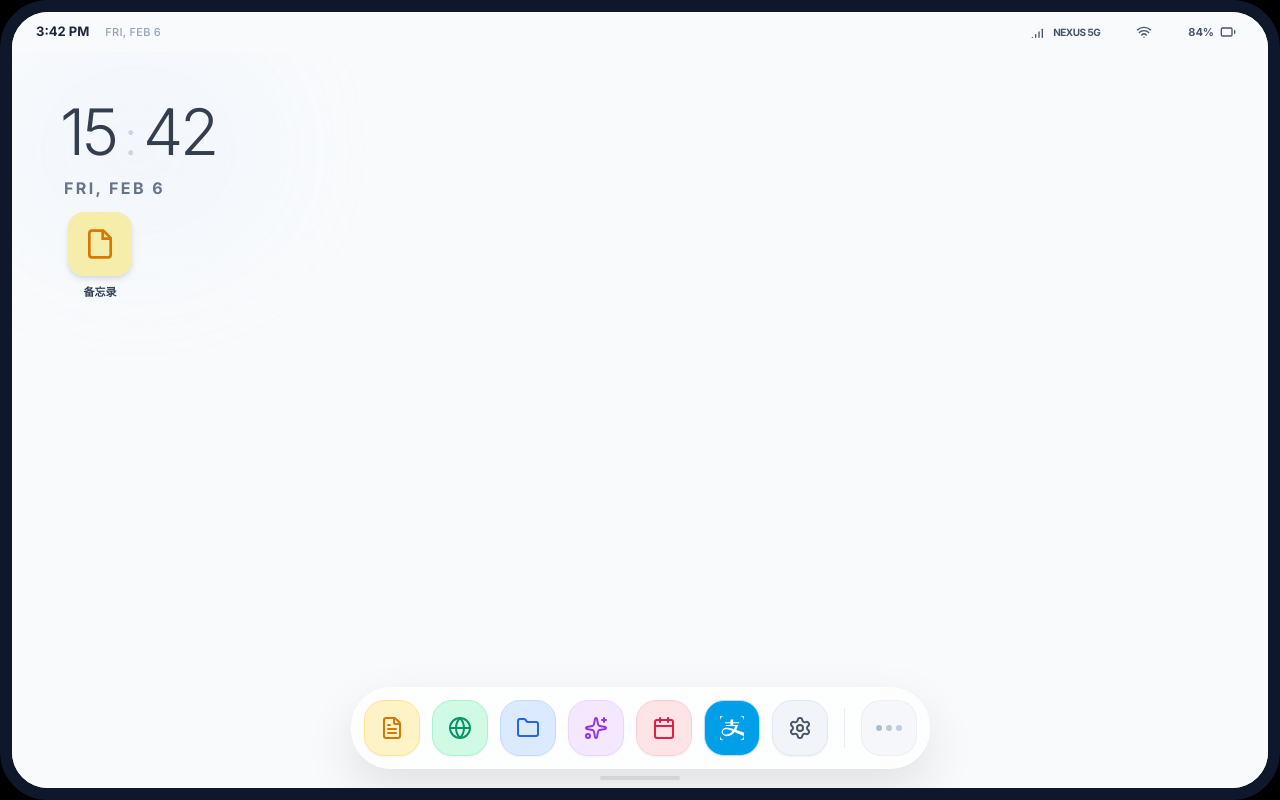
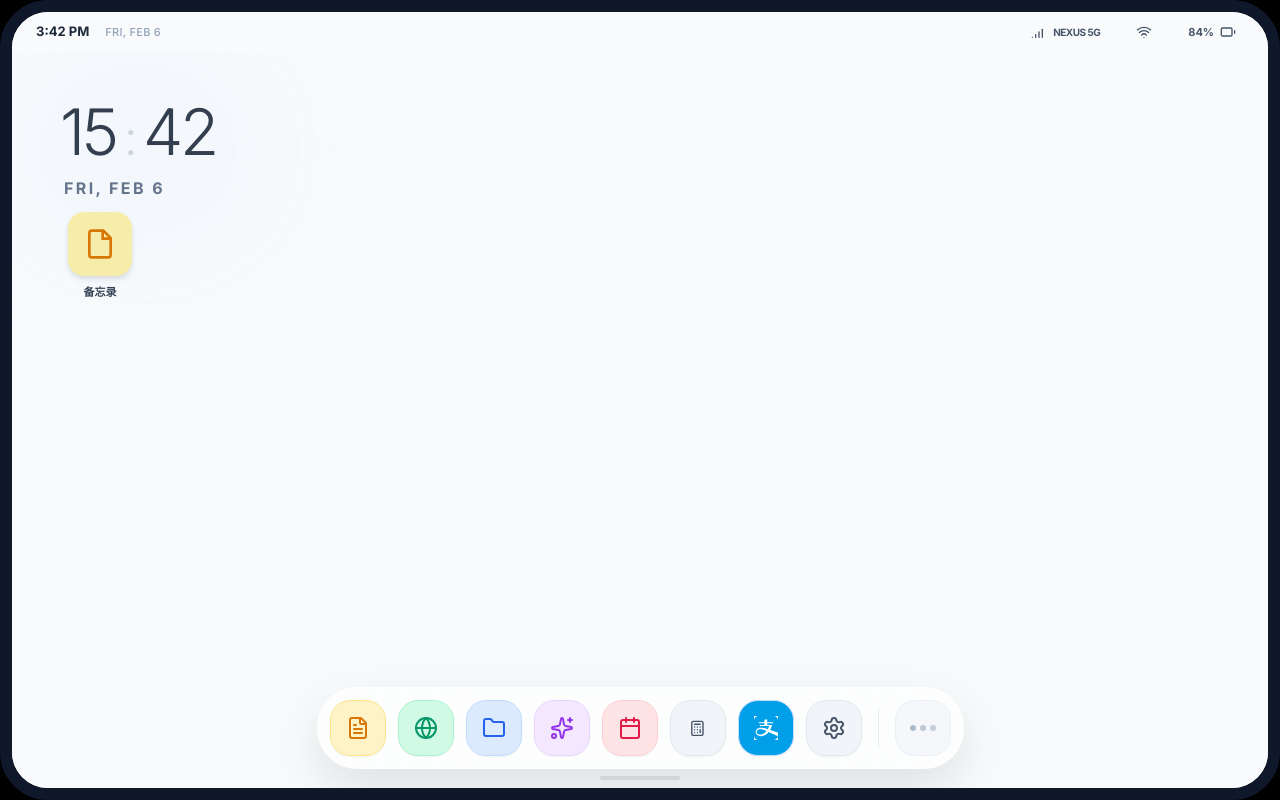
Before and after one commit to tianchengxi-spec/Multi-tasking, a React (Vite) app: page / in a window 1280 px wide. Built offline with nearby package versions, Linux system fonts and the light colour scheme.

Commit message:
feat: Update Calculator icon and add to dock
Replaces the hardcoded image source for the Calculator icon with a Lucide React component.
Adds the Calculator app to the dock's default list of applications.

```diff
--- a/components/Dock.tsx
+++ b/components/Dock.tsx
@@ -31,6 +31,7 @@ const Dock: React.FC<DockProps> = ({
     AppType.FILES,
     AppType.AI_ASSISTANT,
     AppType.CALENDAR,
+    AppType.CALCULATOR,
     AppType.ALIPAY,
     AppType.SETTINGS
   ];
--- a/constants.tsx
+++ b/constants.tsx
@@ -7,6 +7,7 @@ import {
   Sparkles,
   Calendar,
   Settings,
+  Calculator,
   Wifi,
   Battery,
   SignalHigh
@@ -46,12 +47,8 @@ const XiaohongshuIcon = ({ size = 24 }: { size?: number }) => (
 );
 
 const CalculatorIcon = ({ size = 24 }: { size?: number }) => (
-  <div className="flex items-center justify-center overflow-hidden bg-[#F39C12]" style={{ width: size, height: size }}>
-    <img
-      src="https://is1-ssl.mzstatic.com/image/thumb/Purple122/v4/6d/2f/50/6d2f504e-670d-f53e-329b-839f379207e2/AppIcon-0-0-1x_U007emarketing-0-0-0-7-0-0-sRGB-0-0-0-GLES2_U002c0-512MB-85-220-0-0.png/512x512bb.jpg"
-      className="w-full h-full object-cover"
-      alt="Calculator"
-    />
+  <div className="flex items-center justify-center bg-slate-100 rounded-xl" style={{ width: size, height: size }}>
+    <Calculator size={size * 0.7} className="text-slate-600" />
   </div>
 );
 
@@ -63,7 +60,7 @@ export const APP_CONFIG = {
   [AppType.CALENDAR]: { icon: <Calendar size={24} />, color: 'bg-rose-100 text-rose-600', border: 'border-rose-200' },
   [AppType.SETTINGS]: { icon: <Settings size={24} />, color: 'bg-slate-100 text-slate-600', border: 'border-slate-200' },
   [AppType.XIAOHONGSHU]: { icon: <XiaohongshuIcon />, color: 'bg-[#FF2442]', border: 'border-red-400/10' },
-  [AppType.CALCULATOR]: { icon: <CalculatorIcon />, color: 'bg-[#F39C12]', border: 'border-orange-200' },
+  [AppType.CALCULATOR]: { icon: <CalculatorIcon />, color: 'bg-slate-100 text-slate-600', border: 'border-slate-200' },
   [AppType.ALIPAY]: { icon: <AlipayIcon />, color: 'bg-[#009FE8]', border: 'border-blue-200' },
 };
 
```
